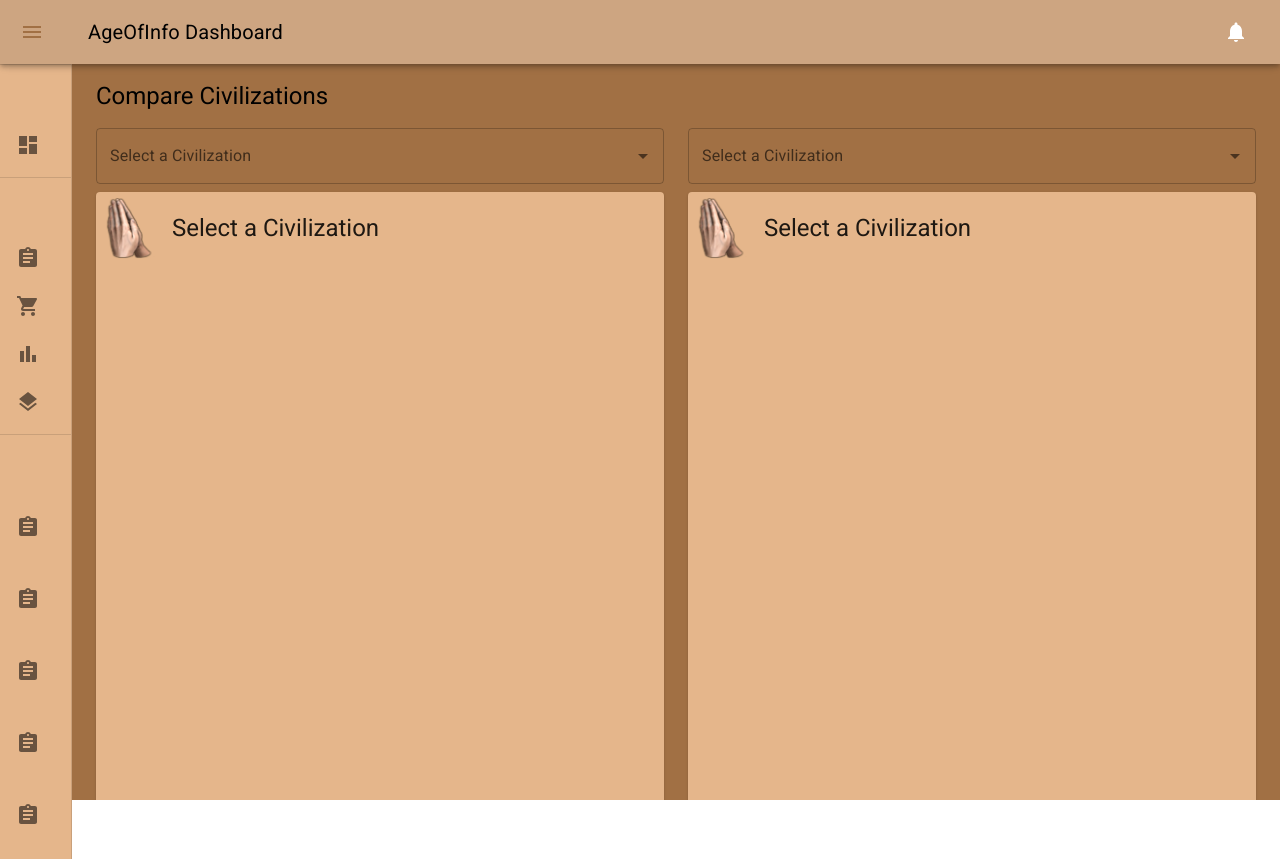
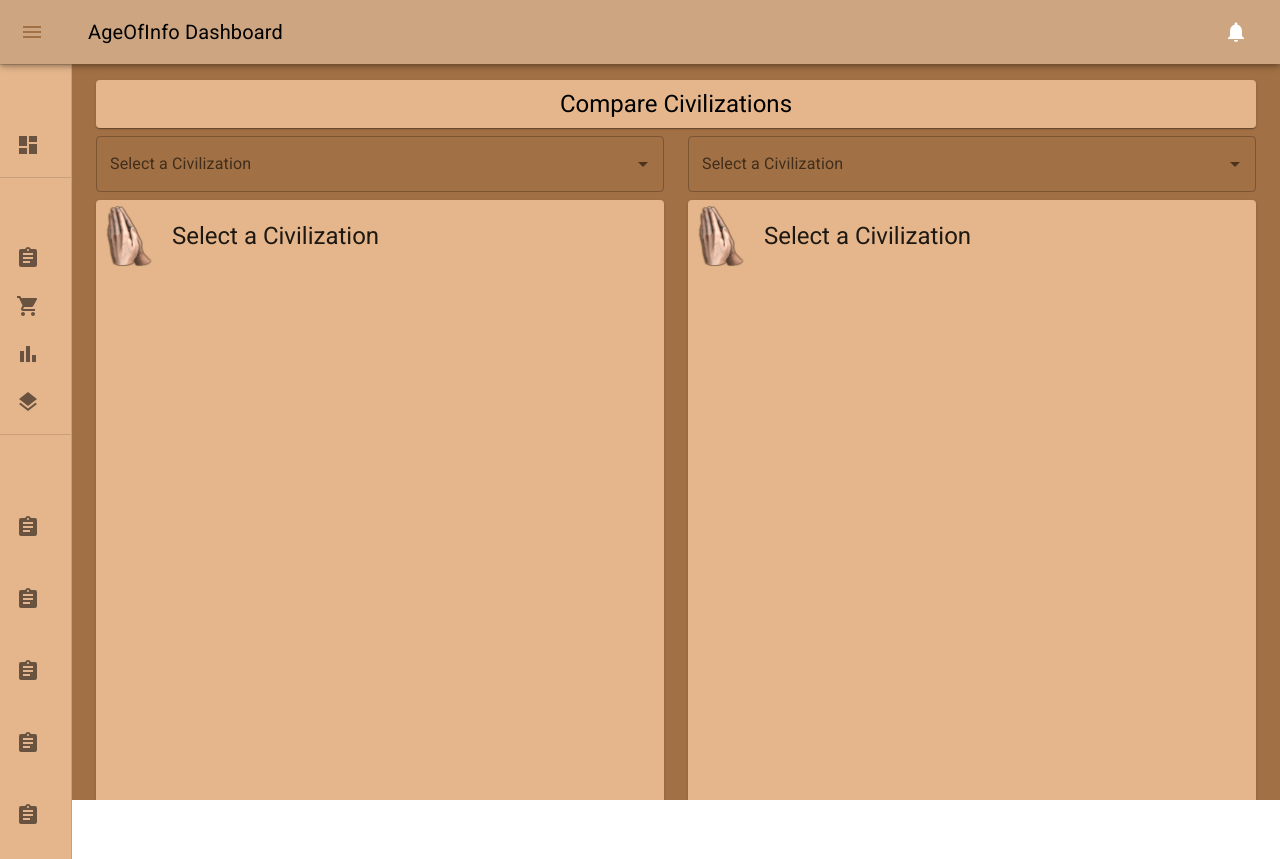
Before and after one commit to edman3d/ageofinfo-gcp, a React (Create React App) app: page / in a window 1280 px wide. Built offline with nearby package versions, Linux system fonts and the light colour scheme.

Commit message:
add nicer looking compare civ header

```diff
--- a/src/components/ComparePanels/CivCompare.tsx
+++ b/src/components/ComparePanels/CivCompare.tsx
@@ -1,8 +1,9 @@
 import * as React from "react";
-import { Box, Grid, Typography } from "@mui/material";
+import { Box, Card, Grid, Typography } from "@mui/material";
 import type { Civilization } from "../../types";
 import CivCompareDetails from "./CivCompareDetails";
 import { AutoCompleteSelect } from "../Micro";
+import { LIGHT_TAN_COLOR } from "../../constants";
 
 export default function CivCompare() {
   const [selectedCivOne, setSelectedCivOne] = React.useState<Civilization | undefined | null>(null);
@@ -10,9 +11,16 @@ export default function CivCompare() {
 
   return (
     <Box sx={{ width: "100%" }}>
-      <Typography variant="h5" color="black" sx={{ marginBottom: 2 }}>
-        Compare Civilizations
-      </Typography>
+      <Card
+        sx={{
+          backgroundColor: LIGHT_TAN_COLOR,
+          marginBottom: 1,
+        }}
+      >
+        <Typography variant="h5" color="black" sx={{ padding: 1, textAlign: "center" }}>
+          Compare Civilizations
+        </Typography>
+      </Card>
       <Grid container spacing={3}>
         <Grid item xs={6}>
           <AutoCompleteSelect setSelectedCiv={setSelectedCivOne} />
```
